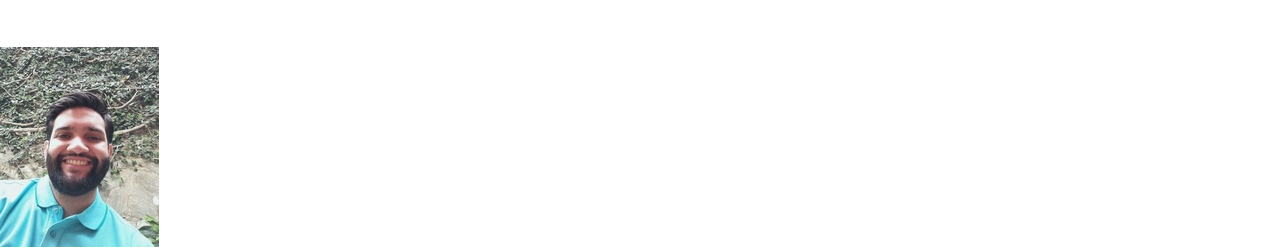
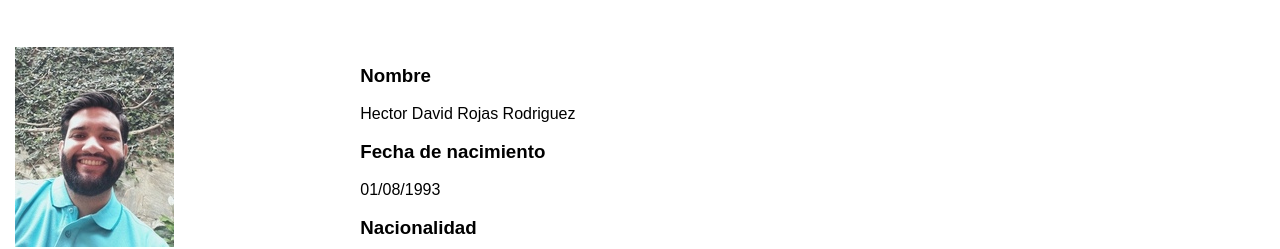
Before and after one commit to rojashd/DdAW, a plain HTML site: page LabS3/hector-rojas.html in a window 1280 px wide. Shown: the part 573-822 px from the top of the page. Drawn offline with Linux system fonts and the light colour scheme.

Commit message:
Quinto Commit
Se modificó el archivo de estilo css para agregarlo a los archivos correspondientes a cada cv

```diff
--- a/LabS3/css/estilos.css
+++ b/LabS3/css/estilos.css
@@ -21,10 +21,6 @@ body{
     font-size: 30px;
     text-align: center;
     margin-bottom: 50px;
-
-}
-
-a {
 
 }
 
@@ -81,12 +77,21 @@ header .textos-header{
 
 .imagen-about-us{
     width: 45%;
+    padding: 0px 15px 30px 15px;
+}
+
+.imagen-about-cv{
+    height: 180px;
+    width: 180px;
+    position: absolute;
+    float: inline-end;
+    padding: 0px 15px 30px 15px;
 }
 .sobre-nosotros .contenido-texts{
     width: 40%;
+    padding: 0px 15px 30px 15px;
 }
 .contenido-texts p{
-    padding: 0px 0px 30px 15px;
     font-weight: 3000;
     text-align: justify;
 }
```
